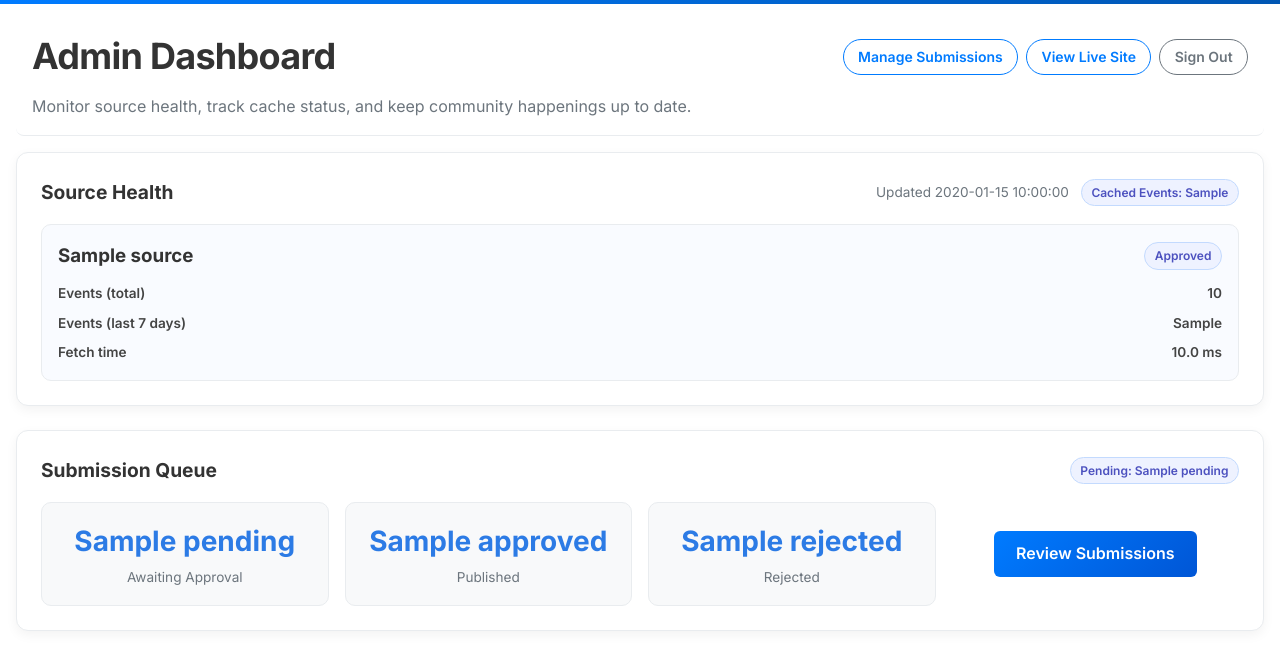
After one commit to OleMissCmS/OxfordEvents, a Flask app: template templates/admin_dashboard.html in a window 1280 px wide. The commit adds this page. Shown: the top 670 px of the page. Run offline with Flask 3, Linux system fonts and the light colour scheme; the template is opened without the code that fills it: most values are stand-ins (such as "Sample title", 1, 10 or a date in 2020); some libraries are stand-ins or nearby versions.

Commit message:
Add admin dashboard and improve event filtering UI

```diff
--- a/app.py
+++ b/app.py
@@ -23,6 +23,7 @@ from flask_wtf.csrf import CSRFError, generate_csrf
 from flask_limiter import Limiter
 from flask_limiter.util import get_remote_address
 from urllib.parse import urlparse, urljoin
+import threading
 
 from lib.event_scraper import collect_all_events
 from lib.database import (
@@ -109,6 +110,33 @@ cache = Cache(app, config={'CACHE_TYPE': 'SimpleCache', 'CACHE_DEFAULT_TIMEOUT':
 
 # Initialize database on startup (using flag to run only once)
 _db_initialized = False
+
+_cache_warm_lock = threading.Lock()
+_cache_warm_active = False
+
+
+def warm_events_cache_async(force: bool = False):
+    """Warm the cached events list in a background thread to reduce perceived latency."""
+    global _cache_warm_active
+    if not force and cache.get('all_events'):
+        return
+
+    with _cache_warm_lock:
+        if _cache_warm_active:
+            return
+        _cache_warm_active = True
+
+    def _warm():
+        try:
+            load_events()
+        except Exception as exc:
+            app.logger.warning("Background cache warm failed: %s", exc)
+        finally:
+            global _cache_warm_active
+            with _cache_warm_lock:
+                _cache_warm_active = False
+
+    threading.Thread(target=_warm, daemon=True).start()
 
 @app.before_request
 def init_app():
@@ -315,6 +343,7 @@ def refresh_events_cache():
         cache.delete("all_events")
     except Exception:
         pass
+    warm_events_cache_async(force=True)
 
 
 def parse_local_datetime(date_str: Optional[str], time_str: Optional[str], default_time: str = "00:00") -> Optional[datetime]:
@@ -369,6 +398,51 @@ def prepare_submission_for_admin(submission: SubmittedEvent) -> dict:
     }
 
 
+def get_submission_summary() -> dict:
+    """Return counts of submissions by status."""
+    session = db_get_session()
+    try:
+        pending = session.query(SubmittedEvent).filter(SubmittedEvent.status == "pending").count()
+        approved = session.query(SubmittedEvent).filter(SubmittedEvent.status == "approved").count()
+        rejected = session.query(SubmittedEvent).filter(SubmittedEvent.status == "rejected").count()
+    finally:
+        session.close()
+    return {
+        "pending": pending,
+        "approved": approved,
+        "rejected": rejected,
+        "total": pending + approved + rejected,
+    }
+
+
+def get_scraper_health_summary() -> dict:
+    """Fetch the latest scraper/source metrics."""
+    try:
+        from lib.event_scraper import get_last_source_metrics
+
+        metrics = get_last_source_metrics()
+    except Exception as exc:
+        app.logger.warning("Could not load scraper metrics: %s", exc)
+        metrics = {}
+
+    sources = []
+    for name, data in sorted(metrics.get("sources", {}).items(), key=lambda item: item[0].lower()):
+        sources.append({
+            "name": name,
+            "status": data.get("status", "unknown"),
+            "events_total": data.get("events_total", 0),
+            "events_last_week": data.get("events_last_week", 0),
+            "duration_ms": data.get("duration_ms", 0.0),
+            "last_error": data.get("error"),
+        })
+
+    return {
+        "generated_at": metrics.get("generated_at"),
+        "total_events": metrics.get("total_events", 0),
+        "sources": sources,
+    }
+
+
 def update_submission_from_form(submission: SubmittedEvent, form, *, include_admin_fields: bool = True):
     """Update a SubmittedEvent instance from form data."""
     title = (form.get("title") or "").strip()
@@ -387,7 +461,9 @@ def update_submission_from_form(submission: SubmittedEvent, form, *, include_adm
         selected_categories = None
 
     if selected_categories:
-        categories = [cat.strip() for cat in selected_categories if cat.strip()]
+        categories = []
+        for cat in selected_categories:
+            categories.extend([c.strip() for c in cat.split(',') if c.strip()])
     else:
         categories_raw = form.get("categories", "")
         categories = [cat.strip() for cat in categories_raw.split(",") if cat.strip()]
@@ -601,15 +677,19 @@ def submit_event():
     selected_categories = []
     form_defaults = {}
 
+    if request.method == 'GET':
+        warm_events_cache_async()
+
     if request.method == 'POST':
         app.logger.info(
             "Submission attempt from %s for title '%s'",
             request.remote_addr,
             (request.form.get("title") or "").strip(),
         )
-        selected_categories = request.form.getlist('categories')
+        categories_raw = request.form.get('categories', '')
+        selected_categories = [cat.strip() for cat in categories_raw.split(',') if cat.strip()]
         form_defaults = request.form.to_dict()
-        form_defaults['categories'] = selected_categories
+        form_defaults['categories'] = ", ".join(selected_categories)
 
         db_session = None
         try:
@@ -628,6 +708,7 @@ def submit_event():
                 request.remote_addr,
             )
             flash("Thanks! Your event was submitted for review.", "success")
+            warm_events_cache_async()
             return redirect(url_for('submit_event'))
         except ValueError as ve:
             errors.append(str(ve))
@@ -647,6 +728,27 @@ def submit_event():
     )
 
 
+@app.route('/admin')
+@app.route('/admin/dashboard')
+def admin_dashboard():
+    """Admin landing page with scraper health overview."""
+    if not is_admin_authenticated():
+        return redirect(url_for('admin_login', next=request.path))
+
+    warm_events_cache_async()
+
+    scraper_summary = get_scraper_health_summary()
+    submission_summary = get_submission_summary()
+    cached_events = cache.get('all_events') or []
+
+    return render_template(
+        'admin_dashboard.html',
+        scraper_summary=scraper_summary,
+        submission_summary=submission_summary,
+        cached_events=len(cached_events),
+    )
+
+
 @app.route('/admin/login', methods=['GET', 'POST'])
 @limiter.limit("5 per minute")
 def admin_login():
@@ -658,7 +760,7 @@ def admin_login():
         username = (request.form.get('username') or "").strip()
         password = request.form.get('password') or ""
         requested_next = request.form.get('next')
-        next_url = _safe_redirect_target(requested_next, 'admin_events')
+        next_url = _safe_redirect_target(requested_next, 'admin_dashboard')
 
         app.logger.info(
             "Admin login attempt for username=%s from %s",
@@ -675,6 +777,7 @@ def admin_login():
                 request.remote_addr,
             )
             flash("Signed in successfully.", "success")
+            warm_events_cache_async()
             return redirect(next_url)
         else:
             app.logger.warning(
@@ -685,7 +788,7 @@ def admin_login():
             flash("Invalid username or password.", "error")
 
     next_param = request.args.get('next')
-    safe_next = _safe_redirect_target(next_param, 'admin_events')
+    safe_next = _safe_redirect_target(next_param, 'admin_dashboard')
     return render_template('admin_login.html', next_url=safe_next)
 
 
@@ -708,6 +811,8 @@ def admin_events():
             request.remote_addr,
         )
         return redirect(url_for('admin_login', next=request.path))
+
+    warm_events_cache_async()
 
     if request.method == 'POST':
         action = request.form.get('action')
--- a/static/css/style.css
+++ b/static/css/style.css
@@ -881,6 +891,115 @@ body {
 
 .admin-card .form-card:last-child {
     margin-bottom: 0;
+}
+
+.admin-dashboard {
+    display: grid;
+    gap: 1.5rem;
+}
+
+.dashboard-meta {
+    display: flex;
+    gap: 0.75rem;
+    align-items: center;
+    flex-wrap: wrap;
+}
+
+.scraper-grid {
+    display: grid;
+    gap: 1rem;
+    grid-template-columns: repeat(auto-fit, minmax(220px, 1fr));
+}
+
+.scraper-card {
+    border: 1px solid #e9ecef;
+    border-radius: 10px;
+    padding: 1rem;
+    background: #f9fbff;
+    display: flex;
+    flex-direction: column;
+    gap: 0.75rem;
+}
+
+.scraper-card-header {
+    display: flex;
+    justify-content: space-between;
+    align-items: center;
+    gap: 0.5rem;
+}
+
+.scraper-card.status-ok {
+    border-left: 4px solid #4caf50;
+}
+
+.scraper-card.status-warning {
+    border-left: 4px solid #ff9800;
+    background: #fff8e6;
+}
+
+.scraper-card.status-error {
+    border-left: 4px solid #f44336;
+    background: #fff1f0;
+}
+
+.scraper-metrics {
+    display: grid;
+    gap: 0.5rem;
+    margin: 0;
+}
+
+.scraper-metrics div {
+    display: flex;
+    justify-content: space-between;
+    font-size: 0.85rem;
+    color: #444;
+}
+
+.scraper-metrics dt {
+    font-weight: 600;
+}
+
+.scraper-metrics dd {
+    margin: 0;
+    font-weight: 600;
+}
+
+.scraper-note {
+    font-size: 0.78rem;
+    color: #aa3a2e;
+    margin: 0;
+}
+
+.submission-summary {
+    display: grid;
+    grid-template-columns: repeat(auto-fit, minmax(160px, 1fr));
+    gap: 1rem;
+    align-items: center;
+}
+
+.summary-stat {
+    background: #f8f9fa;
+    border: 1px solid #e9ecef;
+    border-radius: 10px;
+    padding: 1rem;
+    text-align: center;
+}
+
+.summary-count {
+    display: block;
+    font-size: 1.75rem;
+    font-weight: 700;
+    color: #2c7be5;
+}
+
+.summary-label {
+    font-size: 0.85rem;
+    color: #6c757d;
+}
+
+.summary-cta {
+    display: flex;
+    justify-content: center;
 }
 
 .admin-card header {
--- /dev/null
+++ b/templates/admin_dashboard.html
@@ -0,0 +1,99 @@
+<!DOCTYPE html>
+<html lang="en">
+<head>
+    <meta charset="UTF-8">
+    <meta name="viewport" content="width=device-width, initial-scale=1.0">
+    <title>Admin Dashboard - Oxford Happenings</title>
+    <link rel="stylesheet" href="{{ url_for('static', filename='css/style.css') }}">
+    <link href="https://fonts.googleapis.com/css2?family=Inter:wght@400;500;600;700&display=swap" rel="stylesheet">
+</head>
+<body>
+    <div class="accent-bar"></div>
+    <div class="main-container">
+        <div class="hero">
+            <div class="hero-header">
+                <h1>Admin Dashboard</h1>
+                <div class="hero-actions">
+                    <a class="hero-link" href="{{ url_for('admin_events') }}">Manage Submissions</a>
+                    <a class="hero-link" href="{{ url_for('index') }}" target="_blank" rel="noopener">View Live Site</a>
+                    <a class="hero-link hero-link-secondary" href="{{ url_for('admin_logout') }}">Sign Out</a>
+                </div>
+            </div>
+            <p>Monitor source health, track cache status, and keep community happenings up to date.</p>
+        </div>
+
+        <div class="admin-dashboard">
+            <section class="admin-card">
+                <header>
+                    <h2>Source Health</h2>
+                    <div class="dashboard-meta">
+                        {% if scraper_summary.generated_at %}
+                        <span class="text-muted">Updated {{ scraper_summary.generated_at|format_datetime }}</span>
+                        {% else %}
+                        <span class="text-muted">Awaiting first scrape...</span>
+                        {% endif %}
+                        <span class="badge">Cached Events: {{ cached_events }}</span>
+                    </div>
+                </header>
+                {% if scraper_summary.sources %}
+                <div class="scraper-grid">
+                    {% for source in scraper_summary.sources %}
+                    <div class="scraper-card status-{{ source.status }}">
+                        <div class="scraper-card-header">
+                            <h3>{{ source.name }}</h3>
+                            <span class="badge">{{ source.status|title }}</span>
+                        </div>
+                        <dl class="scraper-metrics">
+                            <div>
+                                <dt>Events (total)</dt>
+                                <dd>{{ source.events_total }}</dd>
+                            </div>
+                            <div>
+                                <dt>Events (last 7 days)</dt>
+                                <dd>{{ source.events_last_week }}</dd>
+                            </div>
+                            <div>
+                                <dt>Fetch time</dt>
+                                <dd>{{ '%.1f'|format(source.duration_ms) }} ms</dd>
+                            </div>
+                        </dl>
+                        {% if source.last_error %}
+                        <p class="scraper-note">{{ source.last_error }}</p>
+                        {% endif %}
+                    </div>
+                    {% endfor %}
+                </div>
+                {% else %}
+                <p class="text-muted">No scraper runs recorded yet. The cache will populate after the next scrape.</p>
+                {% endif %}
+            </section>
+
+            <section class="admin-card">
+                <header>
+                    <h2>Submission Queue</h2>
+                    <div class="dashboard-meta">
+                        <span class="badge">Pending: {{ submission_summary.pending }}</span>
+                    </div>
+                </header>
+                <div class="submission-summary">
+                    <div class="summary-stat">
+                        <span class="summary-count">{{ submission_summary.pending }}</span>
+                        <span class="summary-label">Awaiting Approval</span>
+                    </div>
+                    <div class="summary-stat">
+                        <span class="summary-count">{{ submission_summary.approved }}</span>
+                        <span class="summary-label">Published</span>
+                    </div>
+                    <div class="summary-stat">
+                        <span class="summary-count">{{ submission_summary.rejected }}</span>
+                        <span class="summary-label">Rejected</span>
+                    </div>
+                    <div class="summary-cta">
+                        <a class="btn-primary" href="{{ url_for('admin_events') }}">Review Submissions</a>
+                    </div>
+                </div>
+            </section>
+        </div>
+    </div>
+</body>
+</html>
```
Also changed, not shown: other parts of static/css/style.css (+23 -13 lines), lib/event_scraper.py (+71 -3 lines), static/js/main.js (+28 -10 lines), templates/admin_events.html (+6 -2 lines), templates/index.html (+3 -4 lines), templates/submit_event.html (+5 -6 lines).
